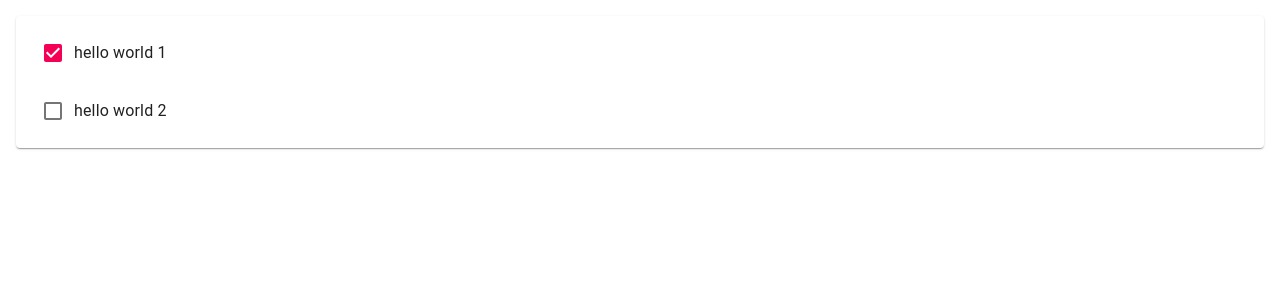
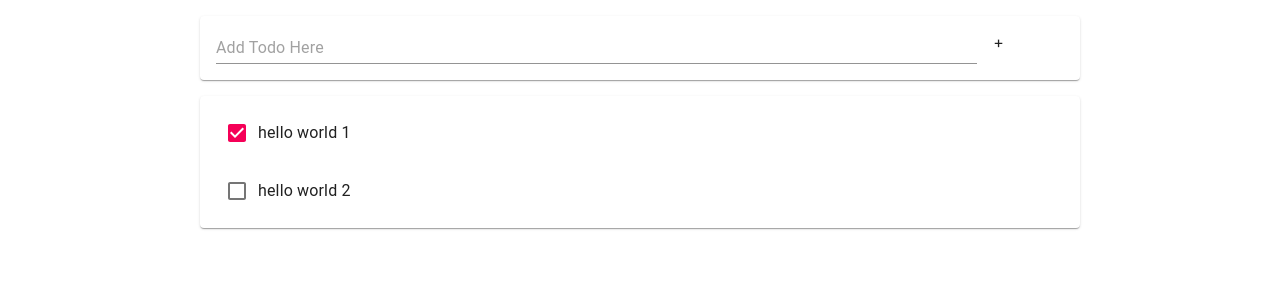
Before and after one commit to aristo0922/TP2022-11, a React (Create React App) app in the folder test-project/todo-react-app/: page / in a window 1280 px wide. Shown: the top 300 px of the page. Built offline with nearby package versions, Linux system fonts and the light colour scheme.

Commit message:
feat : add event handler, onInputChange

```diff
--- /dev/null
+++ b/test-project/todo-react-app/src/AddTodo.js
@@ -0,0 +1,26 @@
+import React from "react";
+import { TextField, Paper, Button, Grid } from "@material-ui/core";
+
+class AddTodo extends React.Component {
+  constructor(props) {
+    super(props);
+    this.state = { item: { title: "" } }; //사용자 입력을 저장할 오브젝트
+  }
+
+  render() {
+    return (
+      <Paper style={{ margin: 16, padding: 16 }}>
+        <Grid container>
+          <Grid xs={11} md={11} item style={{ paddingRight: 16 }}>
+            <TextField placeholder="Add Todo Here" fullWidth />
+          </Grid>
+          <Grid fullWidth color="secondary" variant="outlined">
+            +
+          </Grid>
+        </Grid>
+      </Paper>
+    );
+  }
+}
+
+export default AddTodo;
--- a/test-project/todo-react-app/src/App.js
+++ b/test-project/todo-react-app/src/App.js
@@ -1,7 +1,8 @@
 import Todo from "./Todo";
+import AddTodo from "./AddTodo";
 import "./App.css";
 import React from "react";
-import { Paper, List } from "@material-ui/core";
+import { Paper, List, Container } from "@material-ui/core";
 
 class App extends React.Component {
   constructor(props) {
@@ -25,7 +26,14 @@
       </Paper>
     );
 
-    return <div className="App">{todoItems}</div>;
+    return (
+      <div className="App">
+        <Container maxWidth="md">
+          <AddTodo />
+          <div className="TodoList">{todoItems}</div>
+        </Container>
+      </div>
+    );
   }
 }
 
```
